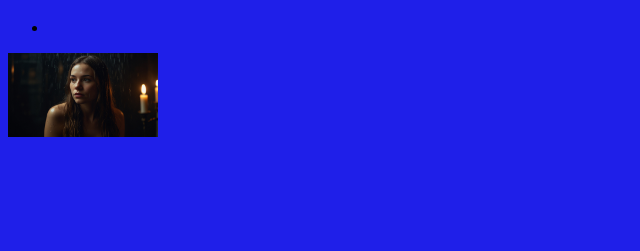
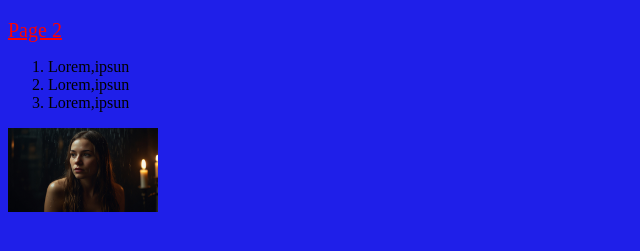
Before and after one commit to chebotarevdmitr/CSS_training, a plain HTML site: page index.html in a window 1280 px wide. Shown: the part 61-312 px from the top of the page, without its empty margins (0-640 px from the left). Drawn offline with Linux system fonts and the light colour scheme.

Commit message:
switching from one page to another

```diff
--- a/index.html
+++ b/index.html
@@ -8,11 +8,13 @@
 </head>
 <body>
   <h1>main sheet</h1>
-   <ul>
-    <li>
+  <a href="second.html" style="color:red; font-size:20px;">Page 2</a>
 
-    </li>
-   </ul>
+   <ol>
+   <li>Lorem,ipsun</li>
+   <li>Lorem,ipsun</li>
+   <li>Lorem,ipsun</li>
+   </ol>
   <!-- <h2> здрасти</h2> -->
   <div>
     <img src="img/woman.jpg" alt="error" width="150">
```
Also changed, not shown: second.html (added, +14 -0 lines), img/cat1.jpeg (added).
